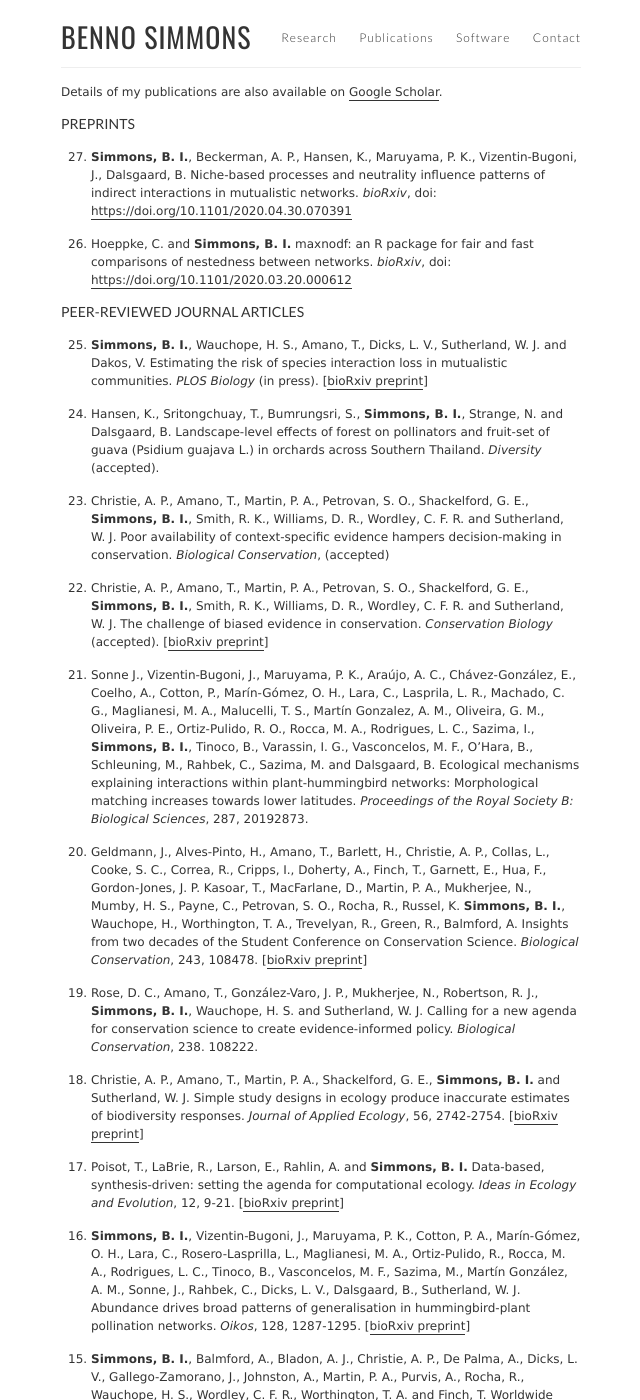
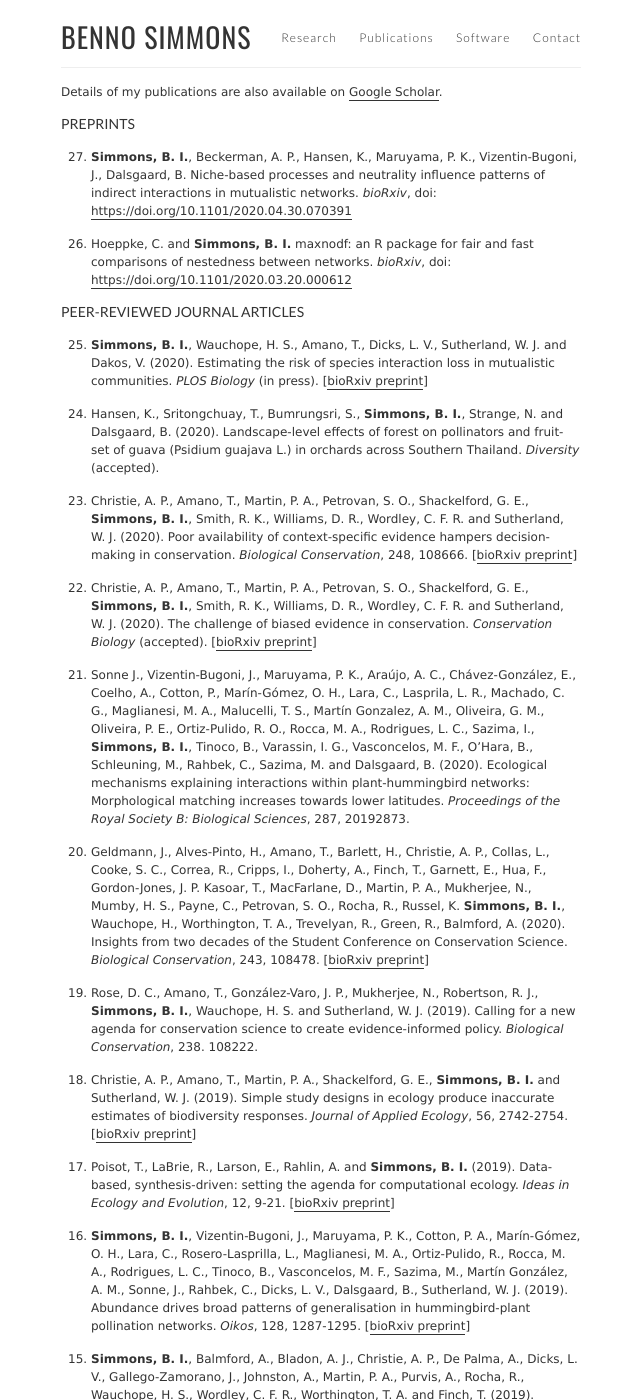
Before and after one commit to SimmonsBI/SimmonsBI.github.io, a Jekyll site: the page built from publications.md, in a window 1280 px wide and 1400 px high. Shown: the whole window, without its empty margins (319-959 px from the left). Built offline with Jekyll 4.4.1, drawn with Linux system fonts in a browser that asks for light colours; some of the changed text lies outside the part shown.

Commit message:
Update publications.md

```diff
--- a/publications.md
+++ b/publications.md
@@ -20,27 +20,27 @@ Details of my publications are also available on [Google Scholar](https://schola
 
 {: reversed="reversed"}
 
-25. **Simmons, B. I.**, Wauchope, H. S., Amano, T., Dicks, L. V., Sutherland, W. J. and Dakos, V. Estimating the risk of species interaction loss in mutualistic communities. _PLOS Biology_ (in press). [[bioRxiv preprint](https://doi.org/10.1101/604868)]
+25. **Simmons, B. I.**, Wauchope, H. S., Amano, T., Dicks, L. V., Sutherland, W. J. and Dakos, V. (2020). Estimating the risk of species interaction loss in mutualistic communities. _PLOS Biology_ (in press). [[bioRxiv preprint](https://doi.org/10.1101/604868)]
 
-24. Hansen, K., Sritongchuay, T., Bumrungsri, S., **Simmons, B. I.**, Strange, N. and Dalsgaard, B. Landscape-level effects of forest on pollinators and fruit-set of guava (Psidium guajava L.) in orchards across Southern Thailand. _Diversity_ (accepted).
+24. Hansen, K., Sritongchuay, T., Bumrungsri, S., **Simmons, B. I.**, Strange, N. and Dalsgaard, B. (2020). Landscape-level effects of forest on pollinators and fruit-set of guava (Psidium guajava L.) in orchards across Southern Thailand. _Diversity_ (accepted).
 
-23. Christie, A. P., Amano, T., Martin, P. A., Petrovan, S. O., Shackelford, G. E., **Simmons, B. I.**, Smith, R. K., Williams, D. R., Wordley, C. F. R. and Sutherland, W. J. Poor availability of context-specific evidence hampers decision-making in conservation. _Biological Conservation_, (accepted)
+23. Christie, A. P., Amano, T., Martin, P. A., Petrovan, S. O., Shackelford, G. E., **Simmons, B. I.**, Smith, R. K., Williams, D. R., Wordley, C. F. R. and Sutherland, W. J. (2020). Poor availability of context-specific evidence hampers decision-making in conservation. _Biological Conservation_, 248, 108666. [[bioRxiv preprint](https://doi.org/10.1101/2020.02.13.946954)]
 
-22. Christie, A. P., Amano, T., Martin, P. A., Petrovan, S. O., Shackelford, G. E., **Simmons, B. I.**, Smith, R. K., Williams, D. R., Wordley, C. F. R. and Sutherland, W. J. The challenge of biased evidence in conservation. _Conservation Biology_ (accepted). [[bioRxiv preprint](https://doi.org/10.1101/797639)]
+22. Christie, A. P., Amano, T., Martin, P. A., Petrovan, S. O., Shackelford, G. E., **Simmons, B. I.**, Smith, R. K., Williams, D. R., Wordley, C. F. R. and Sutherland, W. J. (2020). The challenge of biased evidence in conservation. _Conservation Biology_ (accepted). [[bioRxiv preprint](https://doi.org/10.1101/797639)]
 
-21. Sonne J., Vizentin-Bugoni, J., Maruyama, P. K., Araújo, A. C., Chávez-González, E., Coelho, A., Cotton, P., Marín-Gómez, O. H., Lara, C., Lasprila, L. R., Machado, C. G., Maglianesi, M. A., Malucelli, T. S., Martín Gonzalez, A. M., Oliveira, G. M., Oliveira, P. E., Ortiz-Pulido, R. O., Rocca, M. A., Rodrigues, L. C., Sazima, I., **Simmons, B. I.**, Tinoco, B., Varassin, I. G., Vasconcelos, M. F., O’Hara, B., Schleuning, M., Rahbek, C., Sazima, M. and Dalsgaard, B. Ecological mechanisms explaining interactions within plant-hummingbird networks: Morphological matching increases towards lower latitudes. _Proceedings of the Royal Society B: Biological Sciences_, 287, 20192873.
+21. Sonne J., Vizentin-Bugoni, J., Maruyama, P. K., Araújo, A. C., Chávez-González, E., Coelho, A., Cotton, P., Marín-Gómez, O. H., Lara, C., Lasprila, L. R., Machado, C. G., Maglianesi, M. A., Malucelli, T. S., Martín Gonzalez, A. M., Oliveira, G. M., Oliveira, P. E., Ortiz-Pulido, R. O., Rocca, M. A., Rodrigues, L. C., Sazima, I., **Simmons, B. I.**, Tinoco, B., Varassin, I. G., Vasconcelos, M. F., O’Hara, B., Schleuning, M., Rahbek, C., Sazima, M. and Dalsgaard, B. (2020). Ecological mechanisms explaining interactions within plant-hummingbird networks: Morphological matching increases towards lower latitudes. _Proceedings of the Royal Society B: Biological Sciences_, 287, 20192873.
 
-20. Geldmann, J., Alves-Pinto, H., Amano, T., Barlett, H., Christie, A. P., Collas, L., Cooke, S. C., Correa, R., Cripps, I., Doherty, A., Finch, T., Garnett, E., Hua, F., Gordon-Jones, J. P. Kasoar, T., MacFarlane, D., Martin, P. A., Mukherjee, N., Mumby, H. S., Payne, C., Petrovan, S. O., Rocha, R., Russel, K. **Simmons, B. I.**, Wauchope, H., Worthington, T. A., Trevelyan, R., Green, R., Balmford, A. Insights from two decades of the Student Conference on Conservation Science. _Biological Conservation_, 243, 108478. [[bioRxiv preprint](https://doi.org/10.1101/819623)]
+20. Geldmann, J., Alves-Pinto, H., Amano, T., Barlett, H., Christie, A. P., Collas, L., Cooke, S. C., Correa, R., Cripps, I., Doherty, A., Finch, T., Garnett, E., Hua, F., Gordon-Jones, J. P. Kasoar, T., MacFarlane, D., Martin, P. A., Mukherjee, N., Mumby, H. S., Payne, C., Petrovan, S. O., Rocha, R., Russel, K. **Simmons, B. I.**, Wauchope, H., Worthington, T. A., Trevelyan, R., Green, R., Balmford, A. (2020). Insights from two decades of the Student Conference on Conservation Science. _Biological Conservation_, 243, 108478. [[bioRxiv preprint](https://doi.org/10.1101/819623)]
 
-19. Rose, D. C., Amano, T., González-Varo, J. P., Mukherjee, N., Robertson, R. J., **Simmons, B. I.**, Wauchope, H. S. and Sutherland, W. J. Calling for a new agenda for conservation science to create evidence-informed policy. _Biological Conservation_, 238. 108222.
+19. Rose, D. C., Amano, T., González-Varo, J. P., Mukherjee, N., Robertson, R. J., **Simmons, B. I.**, Wauchope, H. S. and Sutherland, W. J. (2019). Calling for a new agenda for conservation science to create evidence-informed policy. _Biological Conservation_, 238. 108222.
 
-18. Christie, A. P., Amano, T., Martin, P. A., Shackelford, G. E., **Simmons, B. I.** and Sutherland, W. J. Simple study designs in ecology produce inaccurate estimates of biodiversity responses. _Journal of Applied Ecology_, 56, 2742-2754. [[bioRxiv preprint](https://doi.org/10.1101/612101)]
+18. Christie, A. P., Amano, T., Martin, P. A., Shackelford, G. E., **Simmons, B. I.** and Sutherland, W. J. (2019). Simple study designs in ecology produce inaccurate estimates of biodiversity responses. _Journal of Applied Ecology_, 56, 2742-2754. [[bioRxiv preprint](https://doi.org/10.1101/612101)]
 
-17. Poisot, T., LaBrie, R., Larson, E., Rahlin, A. and **Simmons, B. I.** Data-based, synthesis-driven: setting the agenda for computational ecology. _Ideas in Ecology and Evolution_, 12, 9-21. [[bioRxiv preprint](https://doi.org/10.1101/150128)]
+17. Poisot, T., LaBrie, R., Larson, E., Rahlin, A. and **Simmons, B. I.** (2019). Data-based, synthesis-driven: setting the agenda for computational ecology. _Ideas in Ecology and Evolution_, 12, 9-21. [[bioRxiv preprint](https://doi.org/10.1101/150128)]
 
-16. **Simmons, B. I.**, Vizentin-Bugoni, J., Maruyama, P. K., Cotton, P. A., Marín-Gómez, O. H., Lara, C., Rosero-Lasprilla, L., Maglianesi, M. A., Ortiz-Pulido, R., Rocca, M. A., Rodrigues, L. C., Tinoco, B., Vasconcelos, M. F., Sazima, M., Martín González, A. M., Sonne, J., Rahbek, C., Dicks, L. V., Dalsgaard, B., Sutherland, W. J. Abundance drives broad patterns of generalisation in hummingbird-plant pollination networks. _Oikos_, 128, 1287-1295. [[bioRxiv preprint](https://doi.org/10.1101/339762)]
+16. **Simmons, B. I.**, Vizentin-Bugoni, J., Maruyama, P. K., Cotton, P. A., Marín-Gómez, O. H., Lara, C., Rosero-Lasprilla, L., Maglianesi, M. A., Ortiz-Pulido, R., Rocca, M. A., Rodrigues, L. C., Tinoco, B., Vasconcelos, M. F., Sazima, M., Martín González, A. M., Sonne, J., Rahbek, C., Dicks, L. V., Dalsgaard, B., Sutherland, W. J. (2019). Abundance drives broad patterns of generalisation in hummingbird-plant pollination networks. _Oikos_, 128, 1287-1295. [[bioRxiv preprint](https://doi.org/10.1101/339762)]
 
-15. **Simmons, B. I.**, Balmford, A., Bladon, A. J., Christie, A. P., De Palma, A., Dicks, L. V., Gallego-Zamorano, J., Johnston, A., Martin, P. A., Purvis, A., Rocha, R., Wauchope, H. S., Wordley, C. F. R., Worthington, T. A. and Finch, T. Worldwide insect declines: an important message, but interpret with caution. _Ecology and Evolution_, 9, 3678-3680.
+15. **Simmons, B. I.**, Balmford, A., Bladon, A. J., Christie, A. P., De Palma, A., Dicks, L. V., Gallego-Zamorano, J., Johnston, A., Martin, P. A., Purvis, A., Rocha, R., Wauchope, H. S., Wordley, C. F. R., Worthington, T. A. and Finch, T. (2019). Worldwide insect declines: an important message, but interpret with caution. _Ecology and Evolution_, 9, 3678-3680.
 
 14. **Simmons, B. I.**, Hoeppke, C. and Sutherland W. J. (2019). Beware greedy algorithms. _Journal of Animal Ecology_, 88, 804-807.
 
```
